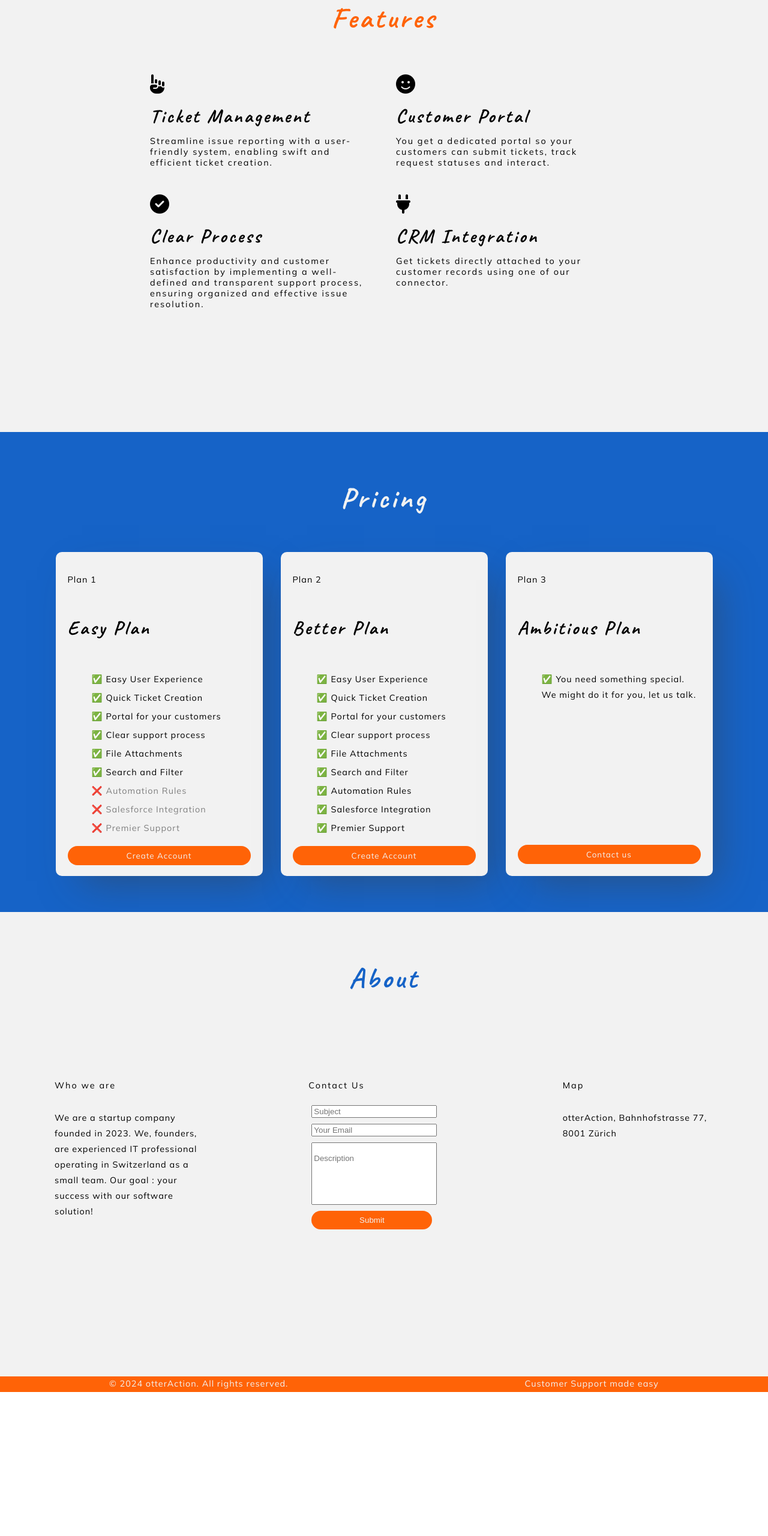
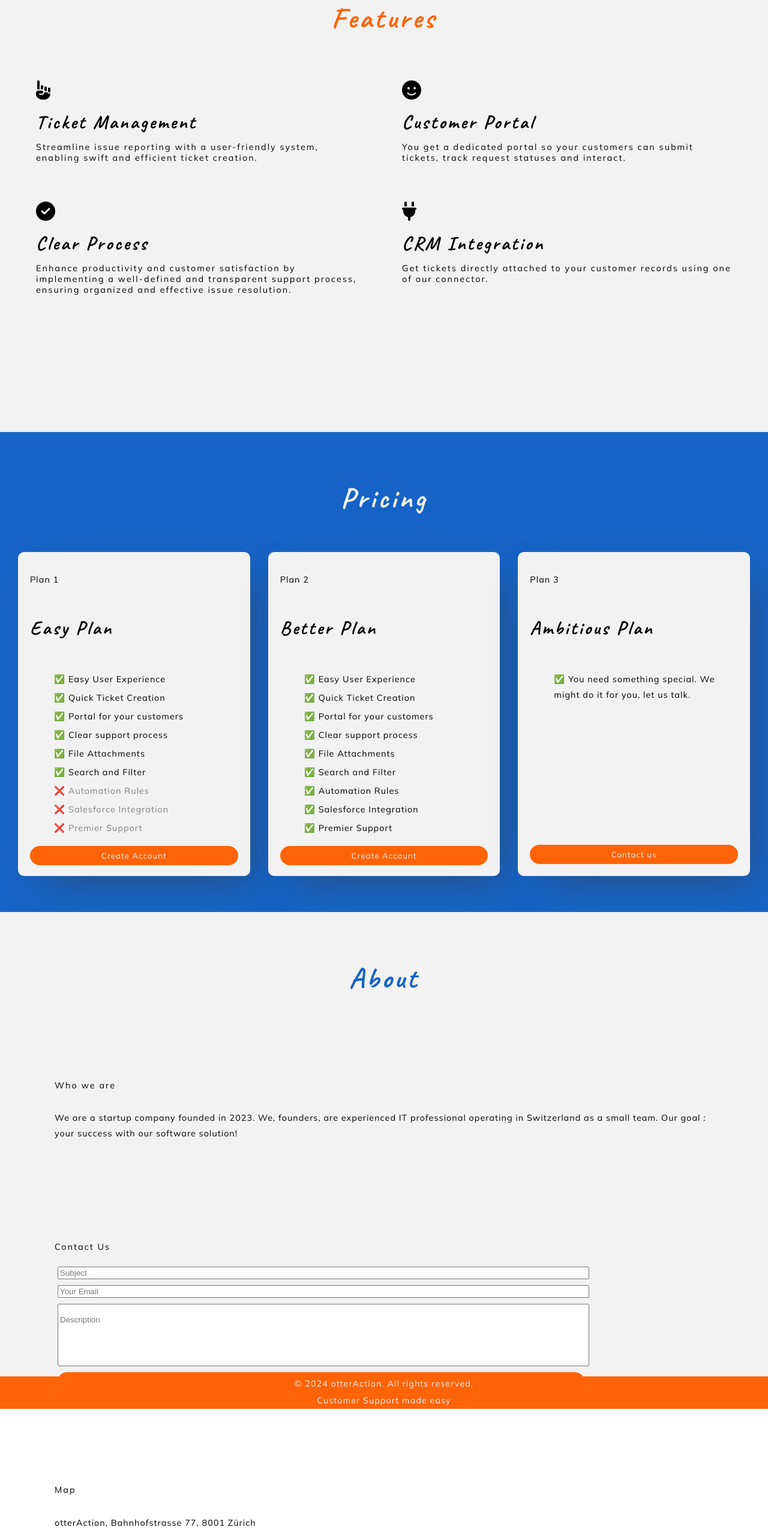
Before and after one commit to qlaCode/otterAction, a website: page index.html in a window 1280 px wide. Shown: the part 880-3440 px from the top of the page at 60% size. Before the commit the page ends 3200 px from the top, so only its background shows below. Drawn offline with Linux system fonts and the light colour scheme; grey boxes are pictures that could not be loaded.

Commit message:
Improved responsiveness

```diff
--- a/sass/pages/_index.scss
+++ b/sass/pages/_index.scss
@@ -377,10 +377,10 @@ footer {
 	section {
         min-height: fit-content;
 	}
-}
 
-@media (max-width: 1100px){
 	.hero-content {
+        height: fit-content;
+        justify-content: space-evenly;
         margin-top: 55px;
         margin-bottom: 5px;
         gap: 2px;
@@ -388,6 +388,28 @@ footer {
 	}
 }
 
+.features-tile {
+    flex: 1;
+    padding: 30px;
+}
+
+.pricing-tile {
+    flex: 1;
+}
+
+.about-info {
+    display: flex;
+    flex-direction: column;
+    gap: 10px;
+    height: fit-content;
+    margin-bottom: 50px;
+}
+
+footer {
+    flex-direction: column;
+    gap: 2px;
+    height: fit-content;
+}
 
 
 /////// MEDIA QUERY NAVBAR
@@ -410,13 +432,4 @@ footer {
         fill: colors.$neutral-light;
         }
     }
-
-    .about-info {
-        display: flex;
-        flex-direction: column;
-        gap: 10px;
-        height: fit-content;
-        margin-bottom: 50px;
-    }
-
 }
```
Also changed, not shown: css/styles.css, 1 other file.
